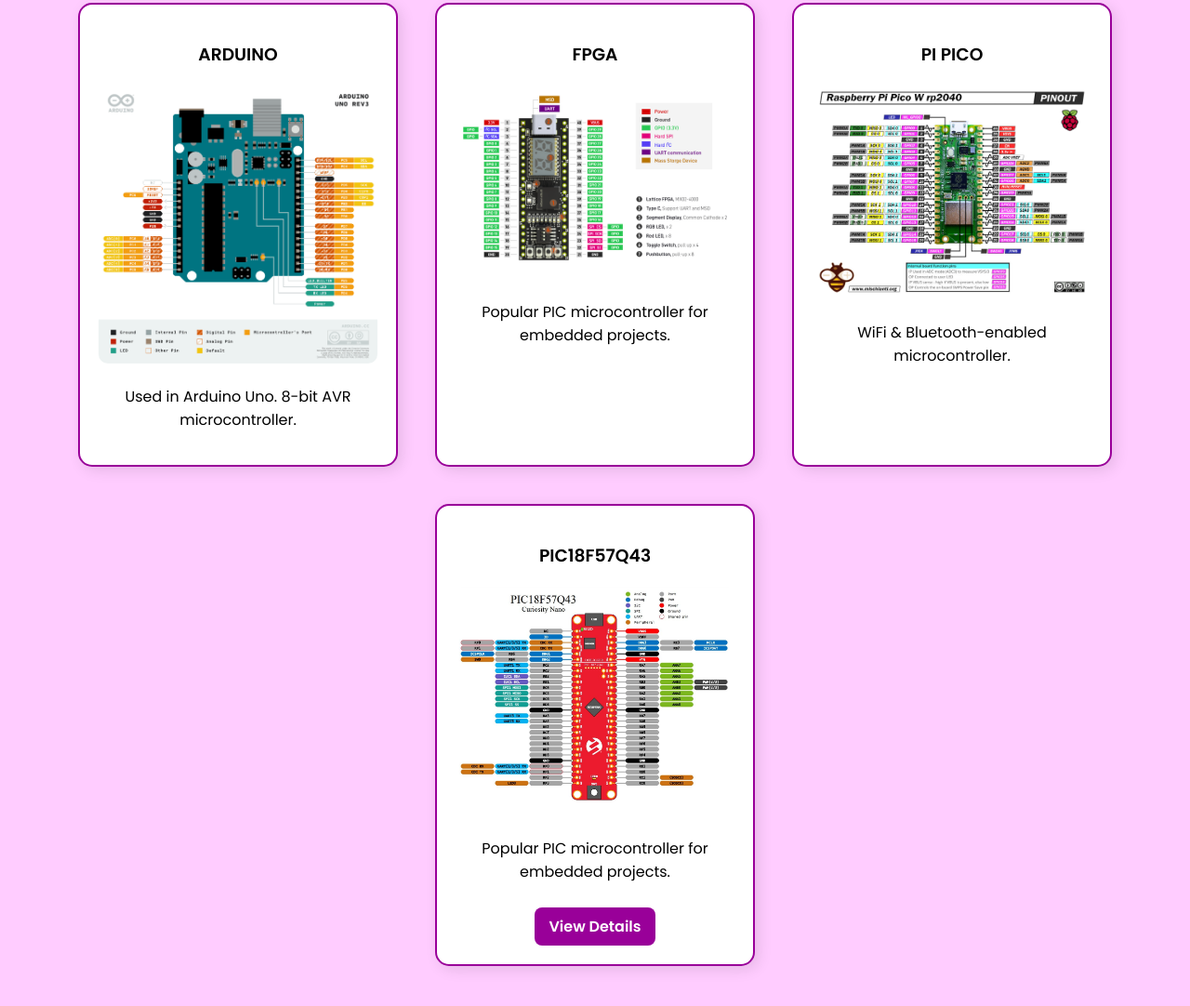
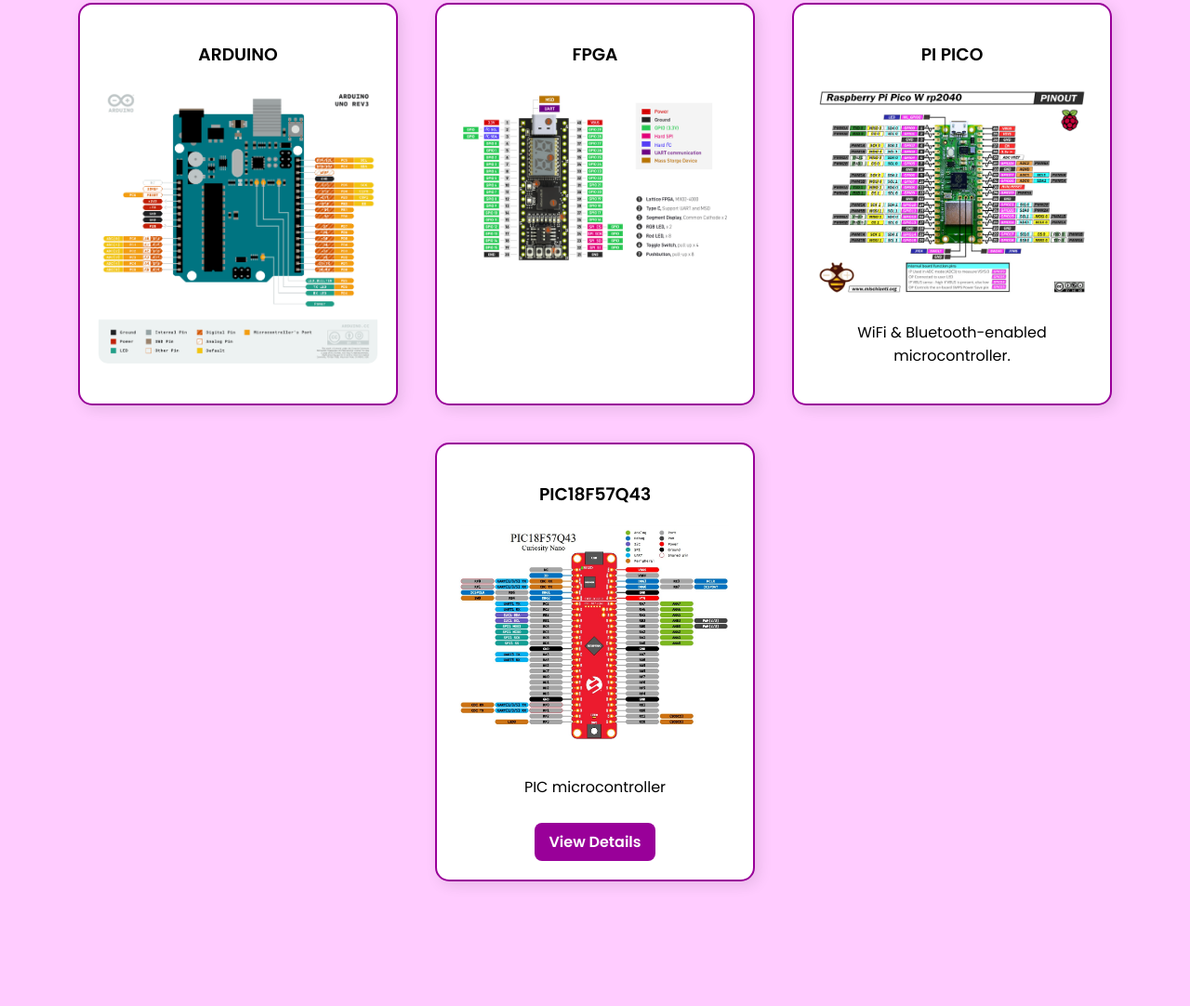
Before and after one commit to Engineeringkitty/Microcontroller-References, a plain HTML site: page index.html in a window 1280 px wide. Shown: the part 154-1236 px from the top of the page at 93% size. After the commit the page ends 1152 px from the top, so only its background shows below. Drawn offline with Linux system fonts and the light colour scheme.

Commit message:
index.html

```diff
--- a/index.html
+++ b/index.html
@@ -81,12 +81,12 @@
         <div class="card">
             <h3>ARDUINO</h3>
             <img src="Images/ADUIONOPINOUT.png" alt="PINOUT">
-            <p>Used in Arduino Uno. 8-bit AVR microcontroller.</p>
+            <p></p>
         </div>
         <div class="card">
             <h3>FPGA</h3>
             <img src="Images/MAX10FPGAPINOUT.png" alt="PINOUT">
-            <p>Popular PIC microcontroller for embedded projects.</p>
+            <p></p>
         </div>
         <div class="card">
             <h3>PI PICO</h3>
@@ -96,7 +96,7 @@
         <div class="card">
             <h3>PIC18F57Q43</h3>
             <img src="Images/PIC18F57Q43pinout.jpg" alt="PINOUT">
-            <p>Popular PIC microcontroller for embedded projects.</p>
+            <p>PIC microcontroller</p>
             <a href="PIC18F57Q43.HTML">View Details</a>
         </div>
     </div>
```
